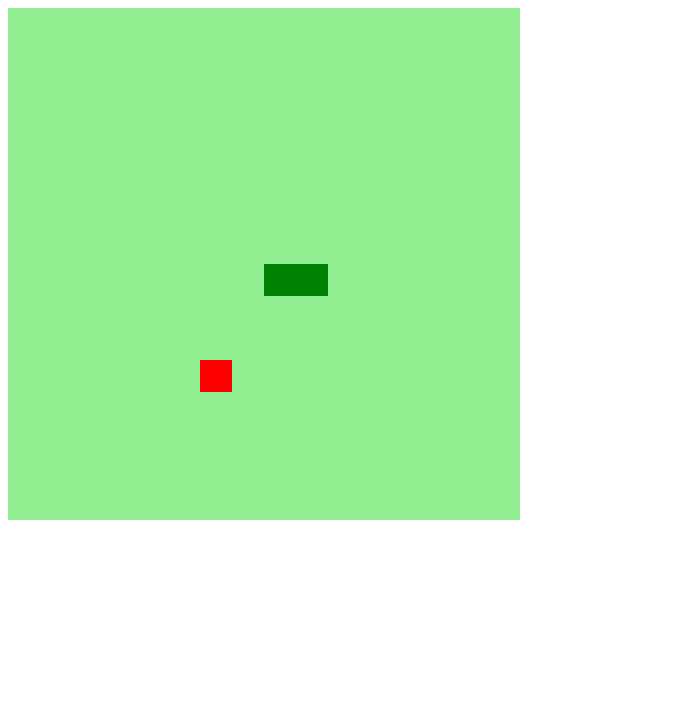
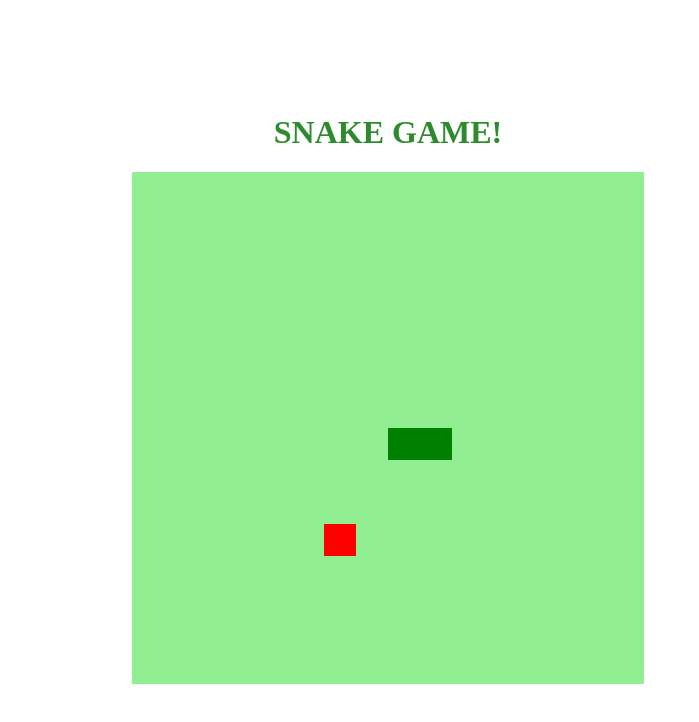
Before and after one commit to LuSN23/snake-game, a plain HTML site: page index.html in a window 1280 px wide. Shown: the whole page, without its empty margins (0-699 px from the left). Drawn offline with Linux system fonts and the light colour scheme.

Commit message:
adicionar estilização ao body

```diff
--- a/index.html
+++ b/index.html
@@ -11,6 +11,7 @@
 
 </head>
 <body>
+    <h1>SNAKE GAME!</h1>
     <canvas id="snake" width="512" height="512"></canvas>
 </body>
 </html>
--- a/style.css
+++ b/style.css
@@ -0,0 +1,9 @@
+body{
+  height: 95vh;
+  width: 95vh;
+  display: flex;
+  justify-content: center;
+  align-items: center;
+  flex-direction: column;
+  color: rgb(44, 139, 44);
+}
```
